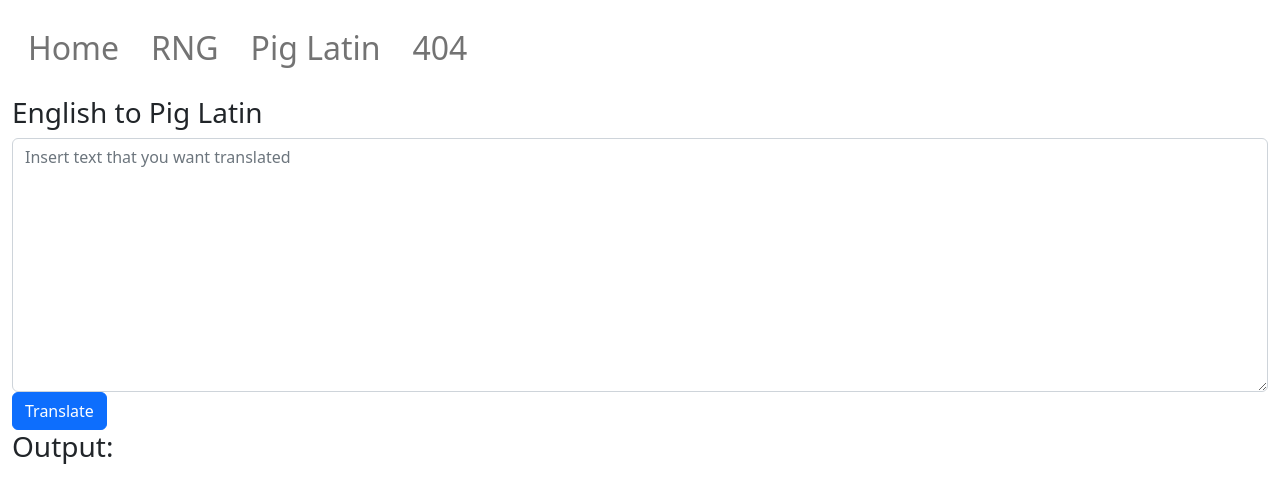
After one commit to jll38/cool_random_webpages, a Flask app: page /piglatin in a window 1280 px wide. The commit adds this page. Shown: the top 503 px of the page. Run offline with Flask 2, Linux system fonts and the light colour scheme; some libraries are stand-ins or nearby versions.

Commit message:
piglatin translator

```diff
--- a/simple_pages/__init__.py
+++ b/simple_pages/__init__.py
@@ -16,3 +16,10 @@ def randNum():
         return render_template('rand.html')
     except TemplateNotFound:
         abort(404)
+
+@simple_pages.route('/piglatin')
+def pigLatin():
+    try:
+        return render_template('piglatin.html')
+    except TemplateNotFound:
+        abort(404)
--- /dev/null
+++ b/simple_pages/templates/piglatin.html
@@ -0,0 +1,21 @@
+{% extends "base.html" %}
+{% block content %}
+
+    <div class="container-fluid" id="main">
+    <h3>English to Pig Latin</h3>
+        <div class="form-group" class="center" name="Translate">
+            <form id="translator">
+                <textarea id="textbox" class="form-control" placeholder="Insert text that you want translated" rows="10"></textarea>
+                <input class="btn btn-primary" type="button" value="Translate" onclick="translate()">
+            </form>
+            <h3>Output:</h3>
+            <output id="translatedOutput"></output>
+        </div>
+    </div>
+    <script>
+        function translate() {
+
+        }
+    </script>
+
+{% endblock %}
--- a/templates/base.html
+++ b/templates/base.html
@@ -14,6 +14,7 @@
         <ul class="navbar-nav">
             <li class="nav-link "><a class="nav-link"href="/">Home</a></li>
             <li class="nav-link"><a class="nav-link"href="/NumGenerator">RNG</a></li>
+            <li class="nav-link"><a class="nav-link"href="/piglatin">Pig Latin</a></li>
             <li class="nav-link"><a class="nav-link"href="/something">404</a></li>
         </ul>
         </div>
```
Also changed, not shown: simple_pages/templates/rand.html (+6 -5 lines).
